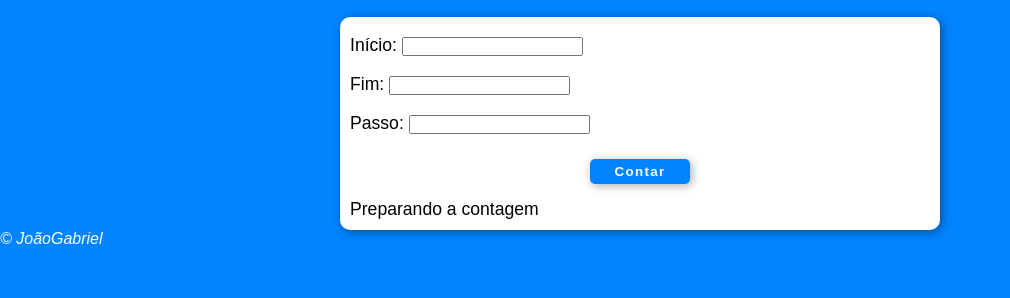
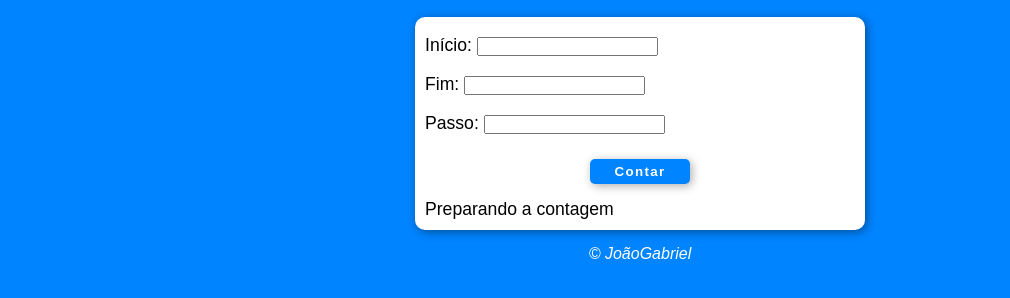
Before and after one commit to joaogabrieldm/curso-JS, a plain HTML site: page aula14.1/index.html in a window 1280 px wide. Shown: the part 60-358 px from the top of the page, without its empty margins (0-1010 px from the left). Drawn offline with Linux system fonts and the light colour scheme.

Commit message:
Ajustes de estilização

```diff
--- a/aula14.1/estilos/style.css
+++ b/aula14.1/estilos/style.css
@@ -18,7 +18,7 @@ header {
 }
 
 section {
-    width: 600px;
+    width: 450px;
     min-height: 200px;
     padding: 10px;
     color: black;
@@ -54,3 +54,8 @@ div#but > input:hover {
     background-color: #0055a5;
     cursor: pointer;
 }
+
+footer {
+    text-align: center;
+    margin-top: 15px;
+}
```
